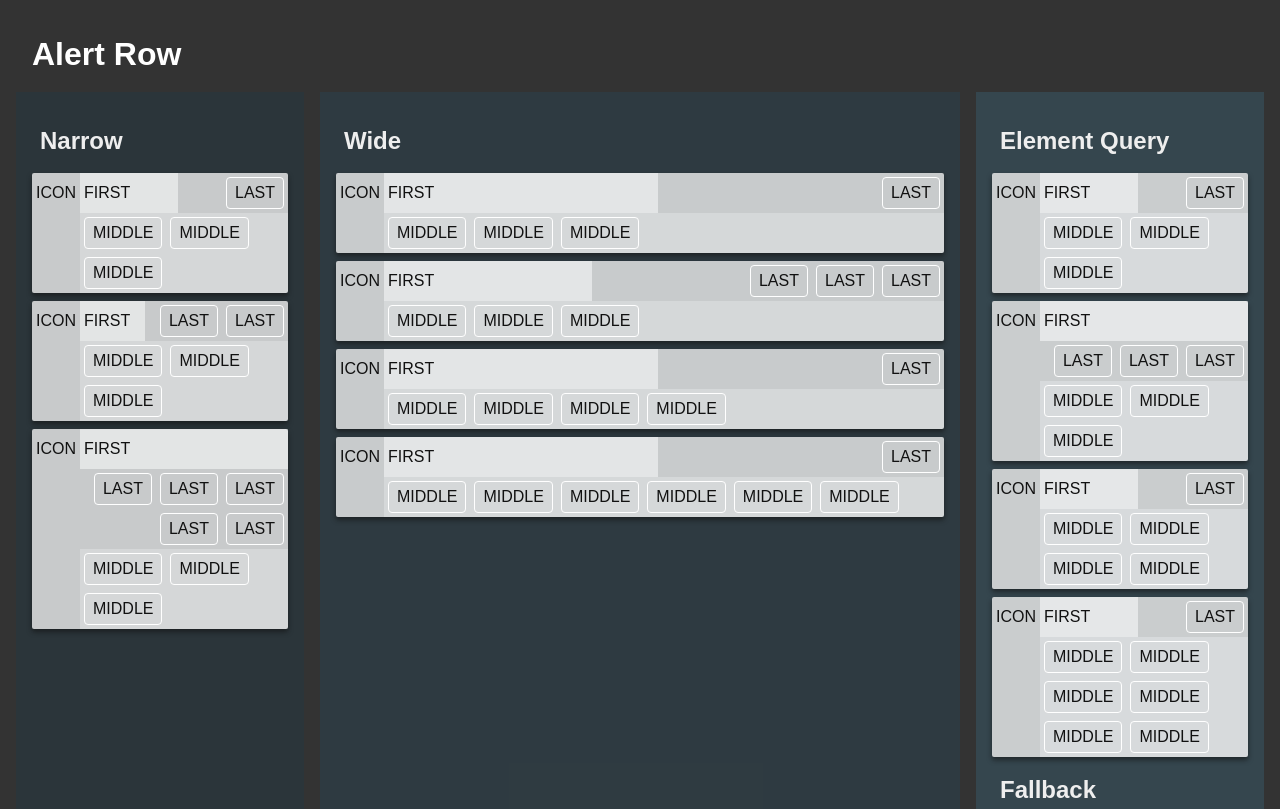
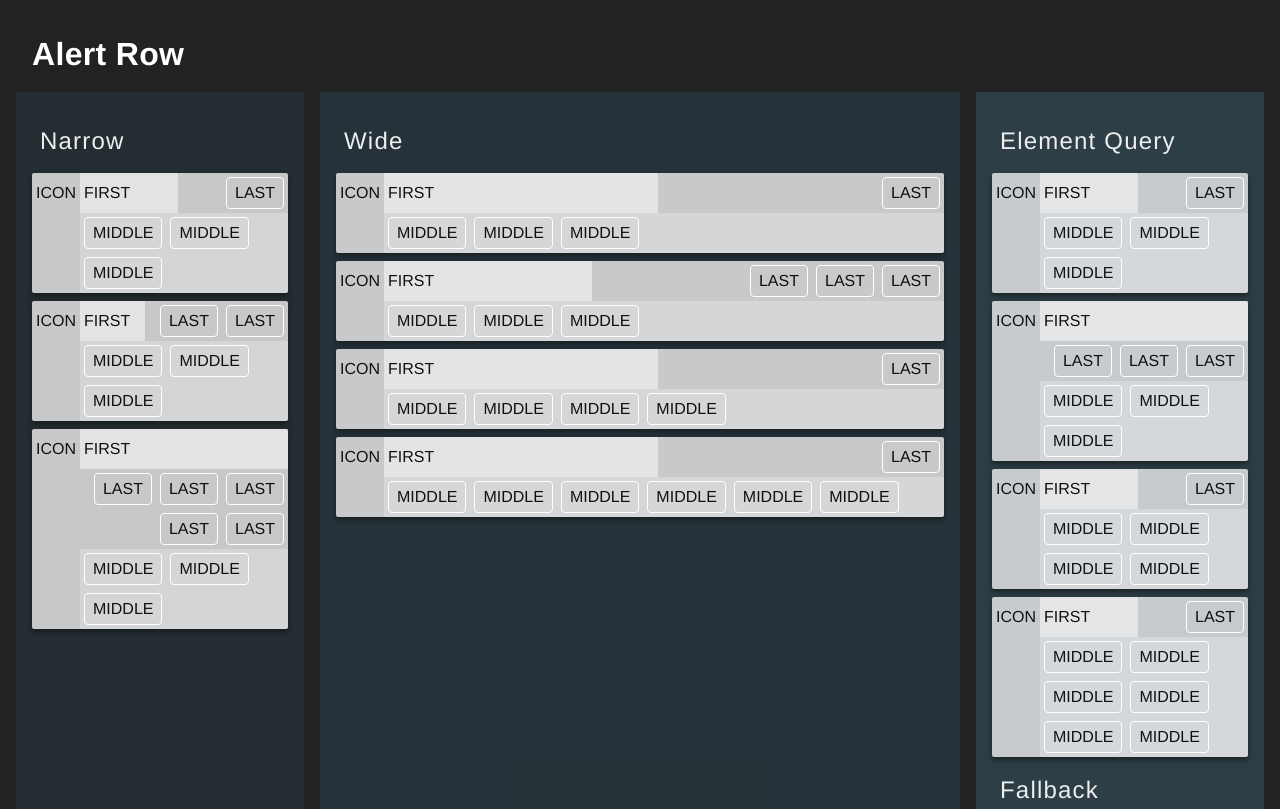
Before and after one commit to paulhhowells/alert-row, a plain HTML site: page index.html in a window 1280 px wide. Shown: the top 809 px of the page. Drawn offline with Linux system fonts and the light colour scheme.

Commit message:
feat: improved typography

```diff
--- a/index.html
+++ b/index.html
@@ -7,21 +7,25 @@
   <style>
     html, body { margin: 0; padding: 0; }
     body {
-      font-family: sans-serif;
+			font-family: 'Helvetica Neue', sans-serif;
       font-size: 1rem;
       line-height: 1.375;
-      background: #333;
+      background: #222;
     }
 		h1 {
 			margin: 2rem 0 1rem 0;
 			padding-left: 2rem;
 			font-size: 2rem;
+			font-weight: 600;
+			letter-spacing: .01em;
 			color: white;
 		}
 		h2 {
 			margin: 1rem 0;
 			padding-left: 0.5rem;
 			font-size: 1.5rem;
+			font-weight: 200;
+			letter-spacing: .05em;
 			color: #eee;
 		}
   </style>
```
